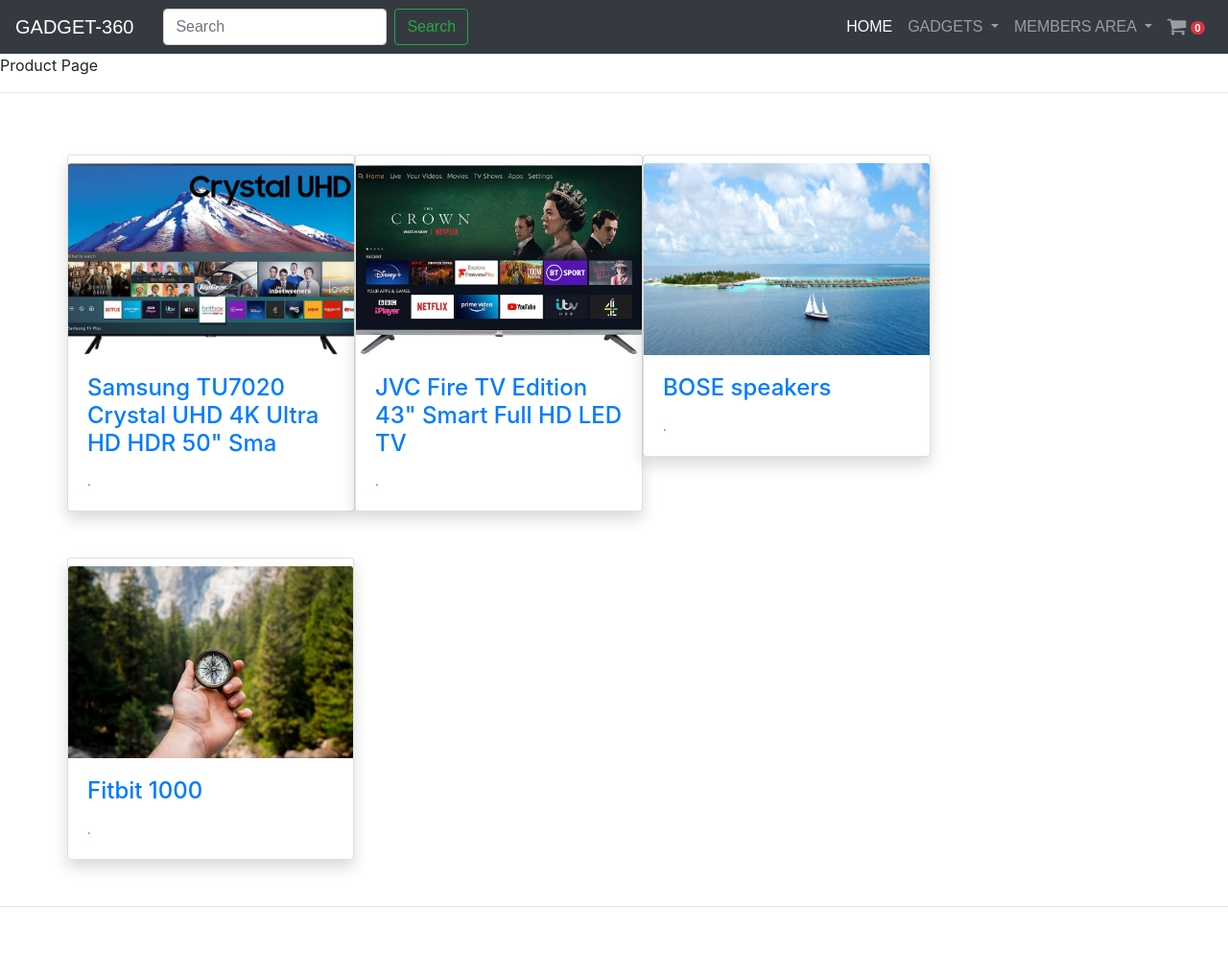
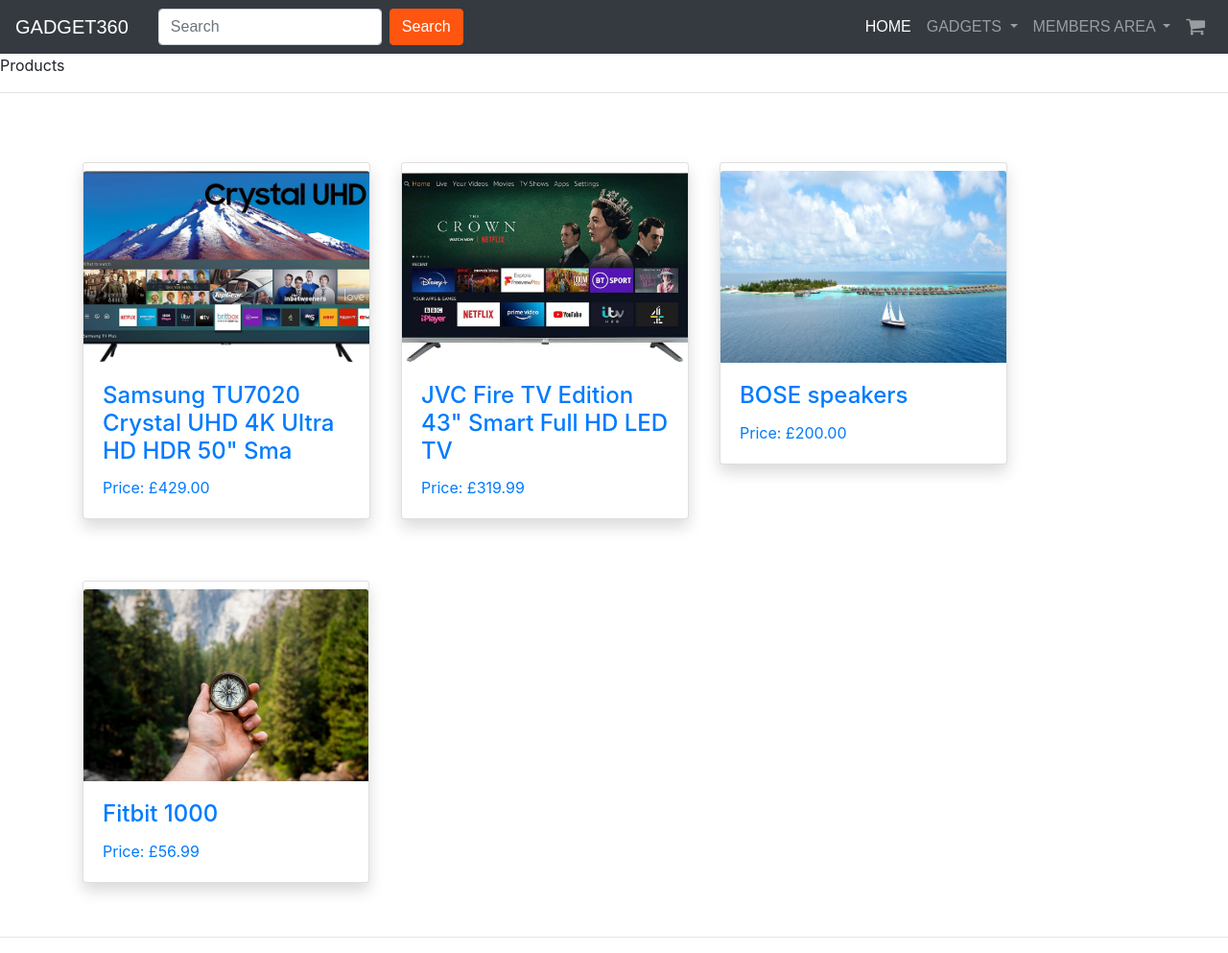
Before and after one commit to johnnyferns14/milestone4-gadget-online, a Django app: page /gadget/ in a window 1280 px wide. Shown: the whole page at 96% size. Before the commit the page ends 945 px from the top, so only its background shows below. Run offline with Django 3.2, Linux system fonts and the light colour scheme; data comes from the database, SQL or seed files in the repository; some libraries are stand-ins or nearby versions; some web fonts are replaced.

Commit message:
CSS styling updated in the home and cart apps

```diff
--- a/cart/templates/cart/view_cart.html
+++ b/cart/templates/cart/view_cart.html
@@ -83,8 +83,8 @@
             </tr>
             <tr>
                 <td>
-                <a href="{% url 'view_product' %}" class="btn btn-primary">Keep Shopping</a>
-                <a href="{% url 'checkout' %}" class="btn btn-primary">Secure Checkout</a>
+                <a href="{% url 'view_product' %}" class="btn btn-orange-border">Keep Shopping</a>
+                <a href="{% url 'checkout' %}" class="btn btn-orange">Secure Checkout</a>
                 </td>
 
             </tr>
--- a/gadget/templates/gadget/product_view.html
+++ b/gadget/templates/gadget/product_view.html
@@ -7,24 +7,24 @@
 
 {% block content %}
 
-<p>Product Page</p>
+<p>Products</p>
 
 <hr>
 
 <div class="container mb-5">
     <div class="row card-row">
         {% for product in products %}
-        <a href="{% url 'product_detail' product.asin %}">
+        <a class="nav-link" href="{% url 'product_detail' product.asin %}">
             <div class="card shadow gadget-custom-card mt-5">
                 <img src="{{ product.image.url }}" class="card-img-top image-style mt-2" alt="{{product.title}}">
                 <div class="card-body">
                     <h4 class="card-title">{{ product.title }}</h4>
-                    <small class="card-text">.</small>
+                    <p class="card-text">Price: £{{product.price}}</p>
                 </div>
                 {% if request.user.is_superuser%}
-                    <div>
-                        <a href="{% url 'update_product' product.asin %}">Edit</a>
-                        <a href="{% url 'delete_product' product.asin %}">Delete</a>
+                    <div class="d-flex flex-row">
+                        <a class="p-2" href="{% url 'update_product' product.asin %}">Edit</a>
+                        <a class="p-2" href="{% url 'delete_product' product.asin %}">Delete</a>
                     </div>
                 {% endif %}
             </div>
--- a/gadget/views.py
+++ b/gadget/views.py
@@ -22,10 +22,10 @@
     categories = None
 
     if request.GET:
-        # if 'category' in request.GET:
-        #     categories = request.GET['category']
-        #     products = products.filter(category__name__in=categories)
-        #     categories = Category.objects.filter(name__in=categories)
+        if 'category' in request.GET:
+            categories = request.GET['category']
+            products = products.filter(category__name__in=categories)
+            categories = Category.objects.filter(name__in=categories)
 
         if 'search' in request.GET:
             query = request.GET['search']
--- a/home/static/home/css/home.css
+++ b/home/static/home/css/home.css
@@ -59,14 +59,14 @@
 
 .btn-orange {
     color: #fff;
-    background-color: rgb(204, 85, 0);
-    border-color: rgb(204, 85, 0);
+    background-color: #fe5610;
+    border-color: #fe5610;
 }
 
 .btn-orange-border {
-    color: rgb(204, 85, 0);
+    color: #fe5610;
     background-color: #fff;
-    border-color: rgb(204, 85, 0);
+    border-color: #fe5610;
 }
 
 .hide-reveal{
--- a/home/templates/home/base.html
+++ b/home/templates/home/base.html
@@ -29,11 +29,12 @@
     <!-- Navbar -->
 
     <nav class="navbar navbar-expand-lg navbar-dark bg-dark font-navbar navbar-color">
-        <a class="navbar-brand" href="{% url 'home' %}">GADGET-360</a>
+        <a class="navbar-brand" href="{% url 'home' %}">GADGET360</a>
         <div class="col-md-6 text-center">
             <form class="form-inline" method="GET" action="{% url 'view_product' %}">
-                <input class="form-control mr-sm-2" type="search" name="search" placeholder="Search" aria-label="Search">
-                <button class="btn btn-outline-success my-2 my-sm-0" type="submit">Search</button>
+                <input class="form-control mr-sm-2" type="search" name="search" placeholder="Search"
+                    aria-label="Search">
+                <button class="btn btn-orange my-2 my-sm-0" type="submit">Search</button>
             </form>
         </div>
         <button class="navbar-toggler" type="button" data-toggle="collapse" data-target="#navbarNavDropdown"
@@ -43,7 +44,8 @@
         <div class="collapse navbar-collapse" id="navbarNavDropdown">
             <ul class="navbar-nav ml-auto">
                 <li class="nav-item active">
-                    <a class="nav-link color-navbar" href="{% url 'home' %}">HOME<span class="sr-only">(current)</span></a>
+                    <a class="nav-link color-navbar" href="{% url 'home' %}">HOME<span
+                            class="sr-only">(current)</span></a>
                 </li>
 
                 <li class="nav-item dropdown">
@@ -81,7 +83,10 @@
                 <li class="nav-item">
                     <a class="nav-link" href="{% url 'view_cart' %}"><i class="fa-lg fa fa-shopping-cart"
                             aria-hidden="true"></i>
-                        <span class="badge rounded-pill badge-danger custom-badge">{{ item_count }}</span></a>
+                        {% if item_count > 0 %}
+                        <span class="badge rounded-pill badge-danger custom-badge">{{ item_count }}</span>
+                        {% endif %}
+                    </a>
                 </li></a>
             </ul>
         </div>
```
Also changed, not shown: home/templates/home/index.html (+12 -14 lines), media/compass_travel_jgfyFJx.jpg (added), media/cust1.jpg (added). Lines whose indentation alone changed are shown as unchanged.
